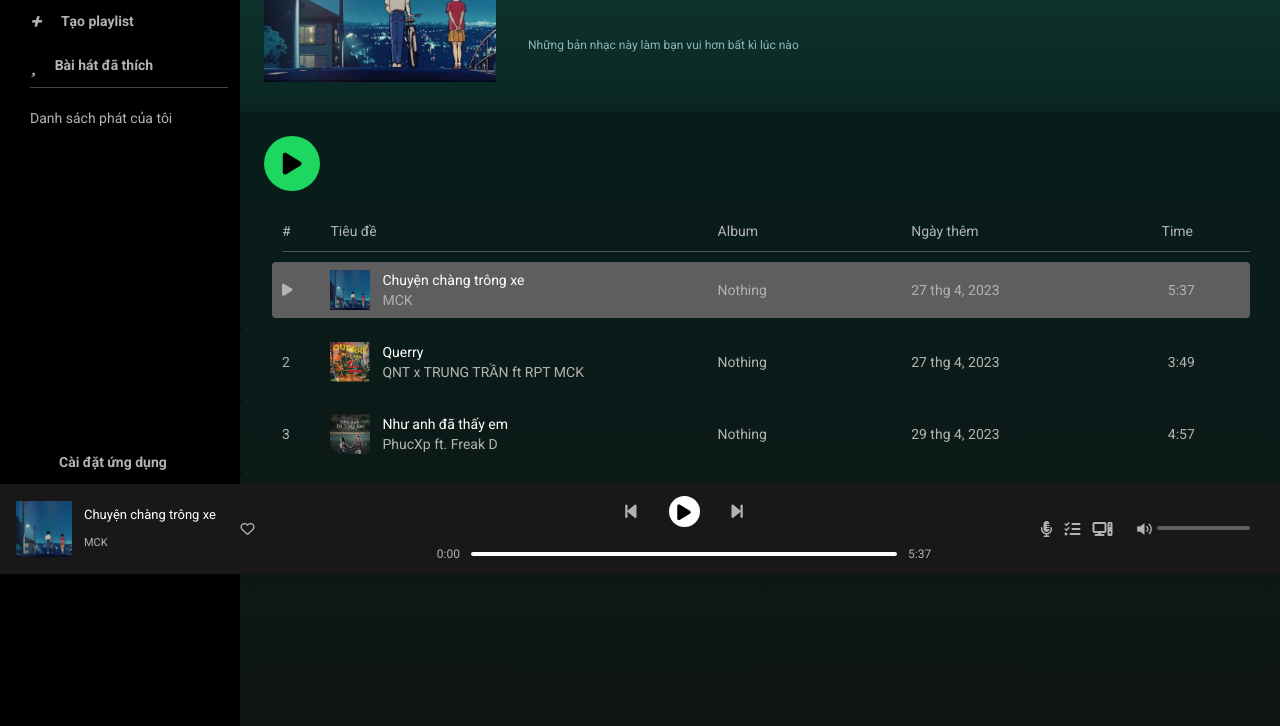
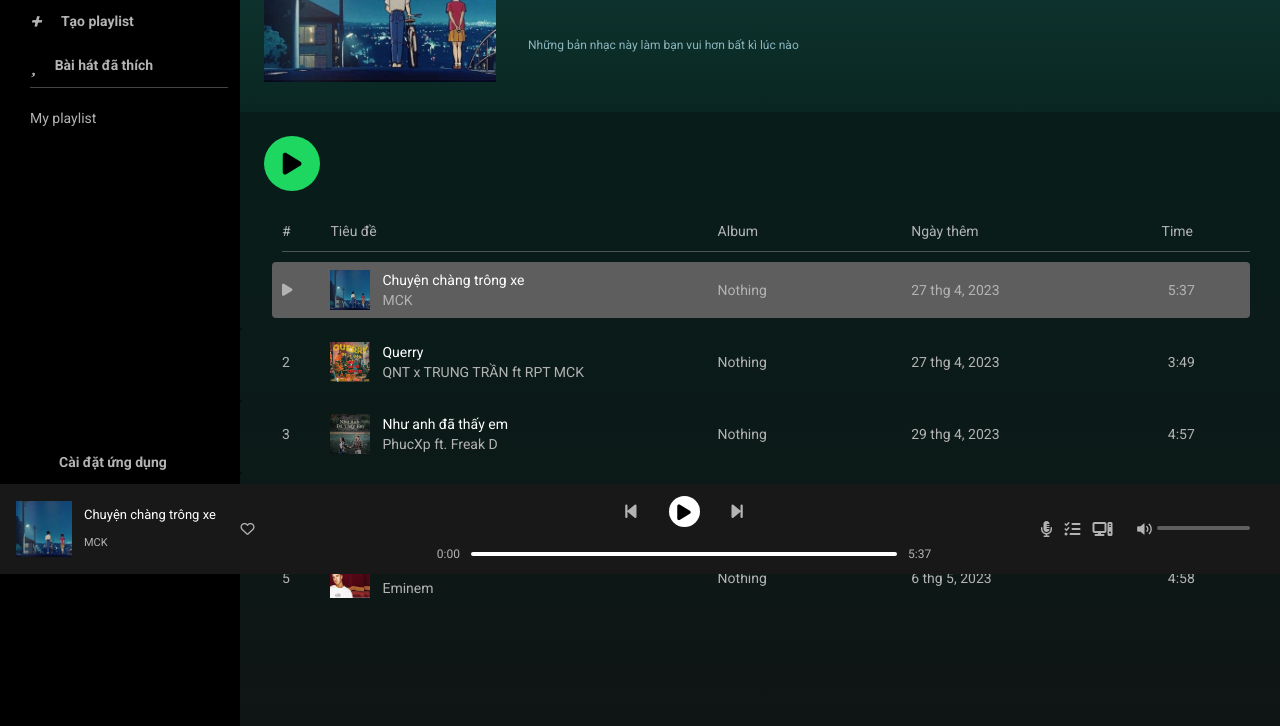
Before and after one commit to Dragon336699/Spotify, a plain HTML site: page index.html in a window 1280 px wide. Shown: the part 226-952 px from the top of the page. Drawn offline with nearby package versions, Linux system fonts and the light colour scheme; some icons are missing.

Commit message:
last commit

```diff
--- a/assets/js/main.js
+++ b/assets/js/main.js
@@ -66,6 +66,15 @@ const app = {
             album: "Nothing",
             date: "29 thg 4, 2023",
             time: "4:57"
+        },
+        {
+            name: "Hẹn em ở lần yêu thứ 2",
+            author: "Nguyenn x Đặng Tuấn Vũ x Freak D",
+            img: "./assets/img/Hẹn em ở lần yêu thứ 2.jpg",
+            path: "./assets/audio/Hẹn em ở lần yêu thứ 2.mp3",
+            album: "Nothing",
+            date: "9 thg 5, 2023",
+            time: "8:17"
         },
         {
             name: "Without me",
--- a/index.html
+++ b/index.html
@@ -78,7 +78,7 @@
                             <ul class="my-playlist">
                                 <li class="my-playlist-item">
                                     <a href="#/" class="my-playlist-link">
-                                        Danh sách phát của tôi
+                                        My playlist
                                     </a>
                                 </li>
                             </ul>
```
Also changed, not shown: assets/img/Hẹn em ở lần yêu thứ 2.jpg (added), 1 other file.
